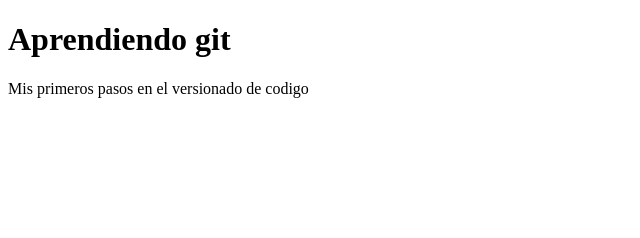
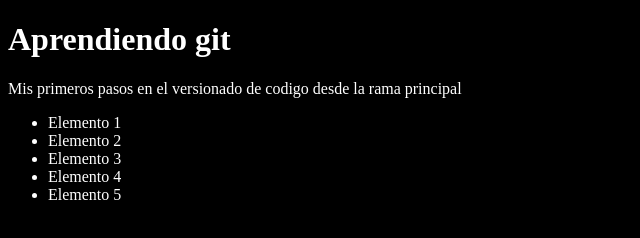
Before and after one commit to Dannis-es/primer-git, a plain HTML site: page index.html in a window 1280 px wide. Shown: the whole page, without its empty margins (0-640 px from the left). Drawn offline with Linux system fonts and the light colour scheme.

Commit message:
Agregando style.css al index.html

```diff
--- a/index.html
+++ b/index.html
@@ -5,9 +5,17 @@
     <meta http-equiv="X-UA-Compatible" content="IE=edge">
     <meta name="viewport" content="width=device-width, initial-scale=1.0">
     <title>Document</title>
+    <link rel="stylesheet" href="style.css">
 </head>
 <body>
     <h1>Aprendiendo git</h1>
-    <p>Mis primeros pasos en el versionado de codigo</p>
+    <p>Mis primeros pasos en el versionado de codigo desde la rama principal</p>
+    <ul>
+        <li>Elemento 1</li>
+        <li>Elemento 2</li>
+        <li>Elemento 3</li>
+        <li>Elemento 4</li>
+        <li>Elemento 5</li>
+    </ul>
 </body>
 </html>
```
